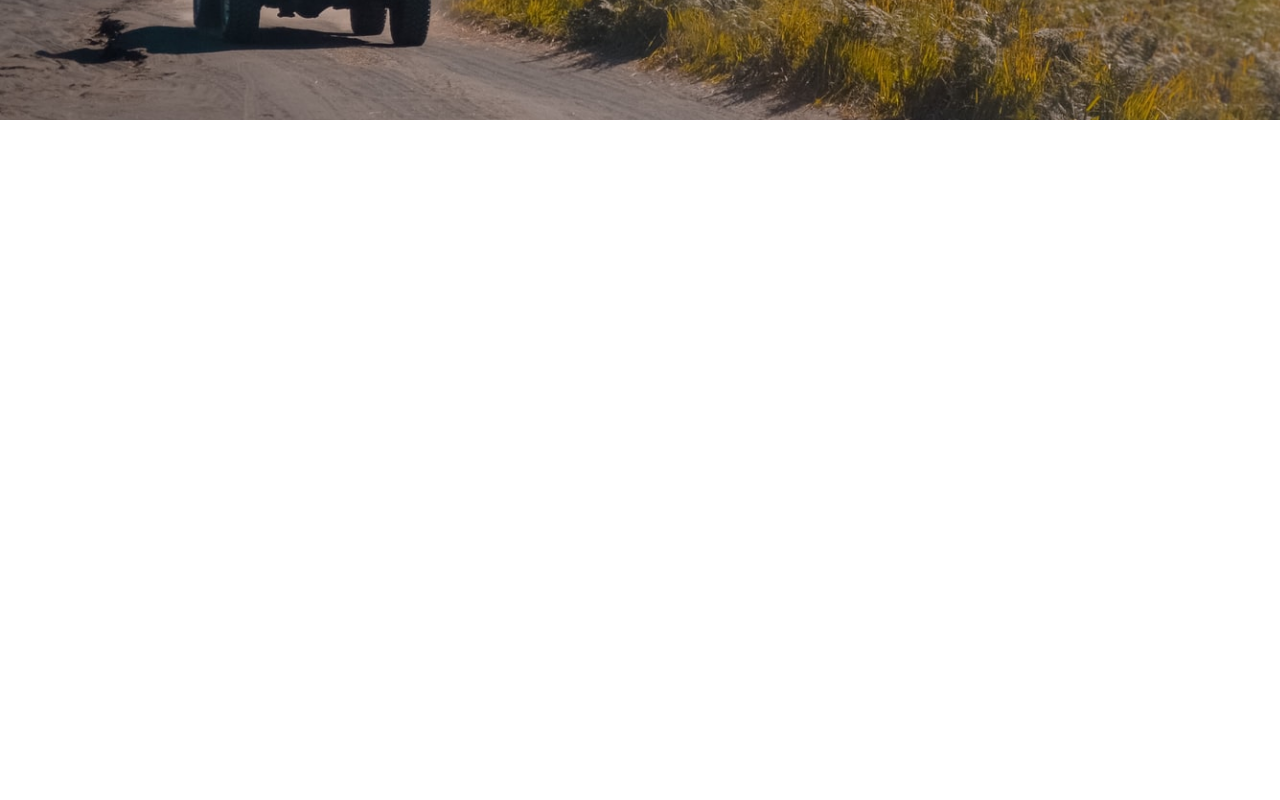
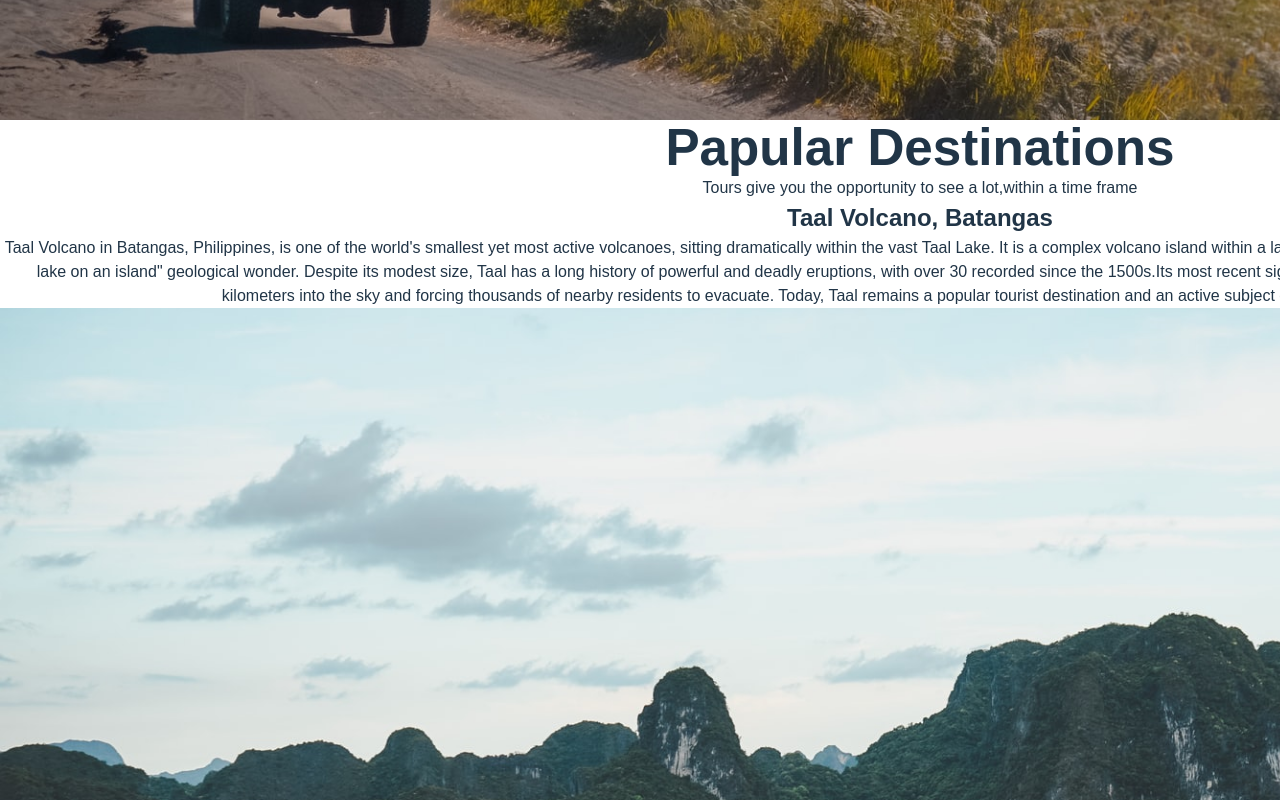
Before and after one commit to HarisShahnawaz/TravelWebsite, a React (Vite) app: page / in a window 1280 px wide. Shown: the part 680-1480 px from the top of the page. Before the commit the page ends 807 px from the top, so only its background shows below. Built offline with nearby package versions, Linux system fonts and the light colour scheme.

Commit message:
create destination file

```diff
--- /dev/null
+++ b/src/components/Destination.css
@@ -0,0 +1,3 @@
+.destination {
+  display: flex;
+}
--- /dev/null
+++ b/src/components/Destination.jsx
@@ -0,0 +1,37 @@
+import React from "react";
+import img1 from "../assets/1.jpg";
+import img2 from "../assets/2.jpg";
+
+const Destination = () => {
+  return (
+    <div className="destination">
+      <h1>Papular Destinations</h1>
+      <p>Tours give you the opportunity to see a lot,within a time frame </p>
+
+      <div className="first-des">
+        <div className="des-text">
+          <h2>Taal Volcano, Batangas</h2>
+          <p>
+            Taal Volcano in Batangas, Philippines, is one of the world's
+            smallest yet most active volcanoes, sitting dramatically within the
+            vast Taal Lake. It is a complex volcano island within a lake, which
+            is itself set within a larger caldera — making it a rare "island
+            within a lake on an island" geological wonder. Despite its modest
+            size, Taal has a long history of powerful and deadly eruptions, with
+            over 30 recorded since the 1500s.Its most recent significant
+            eruption occurred in January 2020, sending a massive ash plume
+            kilometers into the sky and forcing thousands of nearby residents to
+            evacuate. Today, Taal remains a popular tourist destination and an
+            active subject of close monitoring by Philippine volcanologists.
+          </p>
+          <div className="image">
+            <img src={img1} alt="img" />
+            <img src={img2} alt="img" />
+          </div>
+        </div>
+      </div>
+    </div>
+  );
+};
+
+export default Destination;
--- a/src/routes/Home.jsx
+++ b/src/routes/Home.jsx
@@ -2,6 +2,7 @@ import React from "react";
 import Navbar from "../components/Navbar";
 import Hero from "../components/Hero";
 import img12 from "../assets/12.jpg";
+import Destination from "../components/Destination";
 function Home() {
   return (
     <>
@@ -15,6 +16,7 @@ function Home() {
         url="/"
         btnClass="show"
       />
+      <Destination />
     </>
   );
 }
```
